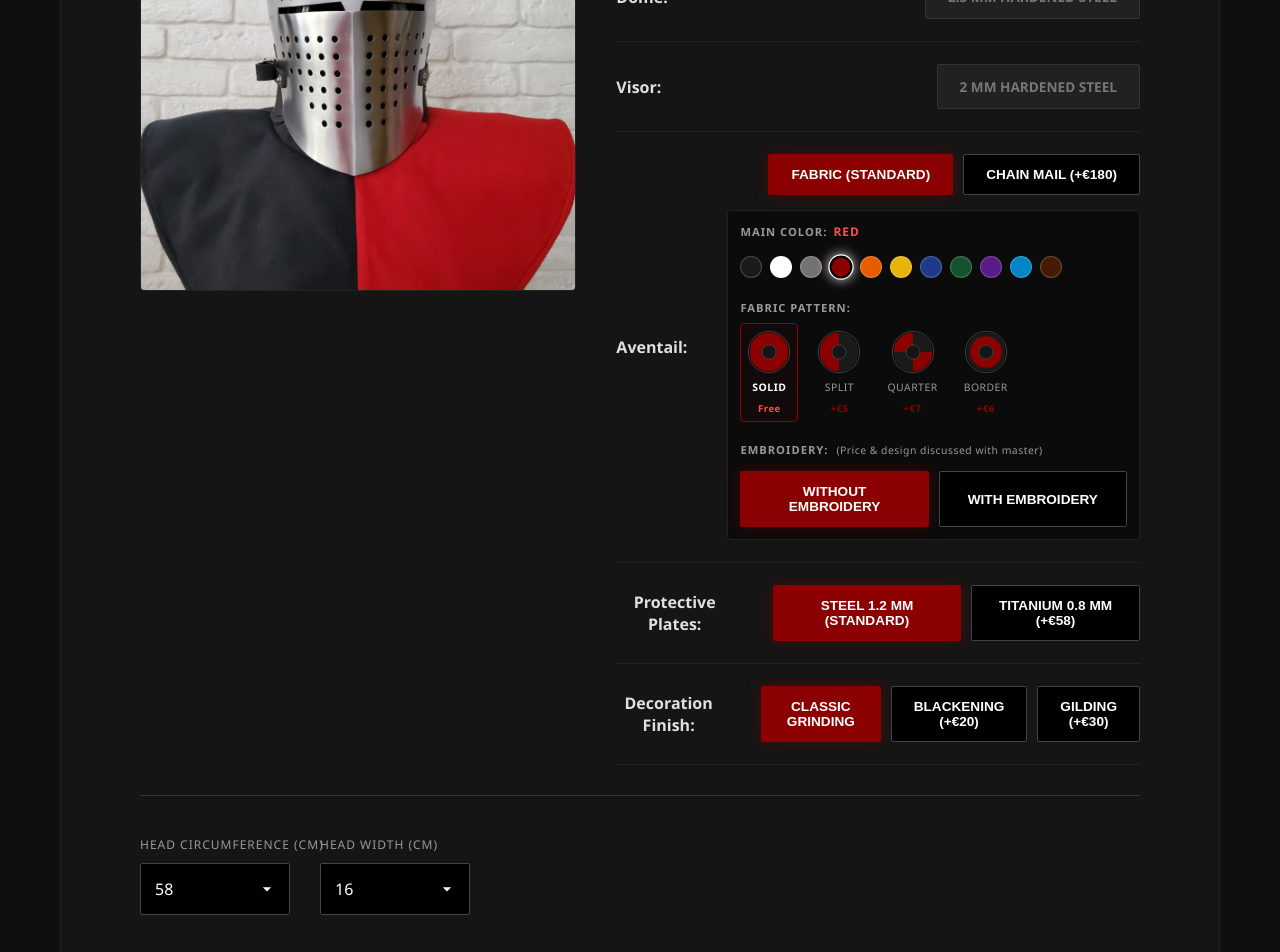
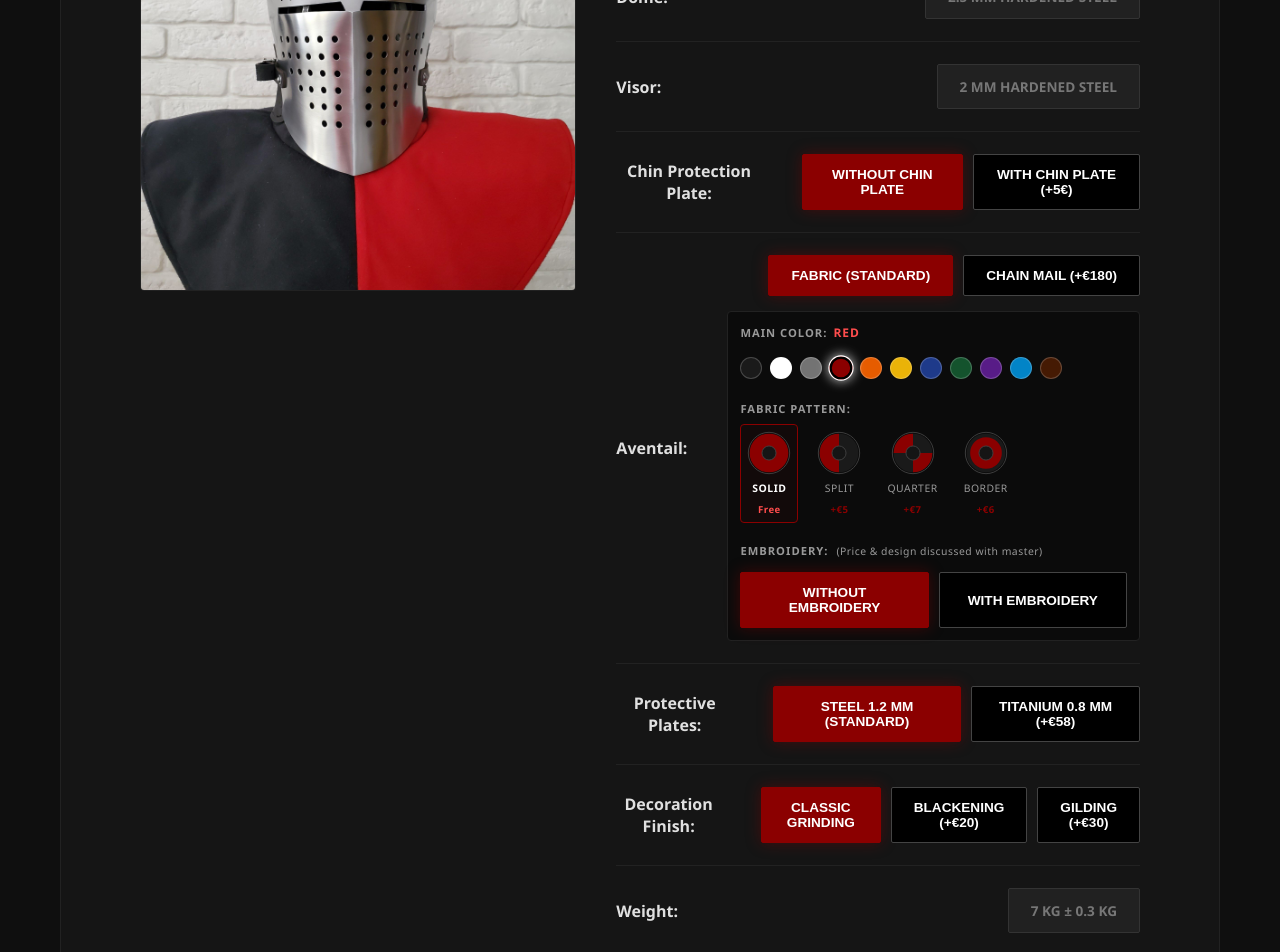
Before and after one commit to Sadovenko555/gorilla-armor-l, a React (Vite) app: page / in a window 1280 px wide. Shown: the part 1980-2932 px from the top of the page. Built offline with nearby package versions, Linux system fonts and the light colour scheme.

Commit message:
add chin plate

```diff
--- a/src/components/Calculator.jsx
+++ b/src/components/Calculator.jsx
@@ -57,6 +57,7 @@ const PatternIcon = ({ type, primaryHex, secondaryHex }) => {
 
 const Calculator = () => {
   const [selectedHelmet, setSelectedHelmet] = useState(helmetsData[0]);
+  const [optChin, setOptChin] = useState(helmetsData[0].options.chinPlate?.[0] || null);
   const [optAv, setOptAv] = useState(helmetsData[0].options.aventail?.[0] || null);
   const [optPlates, setOptPlates] = useState(helmetsData[0].options.plates?.[0] || null);
   const [optDecor, setOptDecor] = useState(helmetsData[0].options.decoration?.[0] || null);
@@ -76,7 +77,7 @@ const Calculator = () => {
   const [address, setAddress] = useState('');
   const [zipCode, setZipCode] = useState('');
   const [notes, setNotes] = useState('');
-  const [isSending, setIsSending] = useState(false); // Стейт для предотвращения спама кликами
+  const [isSending, setIsSending] = useState(false);
 
   const generateRange = (start, end, step) => {
     const range = [];
@@ -89,6 +90,7 @@ const Calculator = () => {
 
   const handleHelmetChange = (h) => {
     setSelectedHelmet(h);
+    setOptChin(h.options.chinPlate?.[0] || null);
     const defaultAv = h.options.aventail?.[0] || null;
     setOptAv(defaultAv);
     setOptPlates(h.options.plates?.[0] || null);
@@ -102,6 +104,7 @@ const Calculator = () => {
   const patternPriceMod = optAv?.label.includes('Fabric') ? (patternPrices[fabricPattern] || 0) : 0;
 
   const totalPrice = selectedHelmet.basePrice +
+    (optChin?.priceMod || 0) +
     (optAv?.priceMod || 0) +
     patternPriceMod +
     (optPlates?.priceMod || 0) +
@@ -110,14 +113,12 @@ const Calculator = () => {
   const sendOrder = (e) => {
     e.preventDefault();
 
-    // 1. Проверка базовых полей доставки
     if (!fullName || !email || !country || !city || !address || !zipCode) {
       return alert("Please fill in all the shipping and contact details!");
     }
 
     setIsSending(true);
 
-    // 2. Безопасный сбор данных о цвете ткани
     const primaryColorName = primaryColor?.name || primaryColor?.label || 'Not selected';
     const secondaryColorName = secondaryColor?.name || secondaryColor?.label || 'Not selected';
 
@@ -132,11 +133,20 @@ const Calculator = () => {
       ? `${optAv.label}${isFabric ? ` (Pattern: ${fabricPattern || 'Solid'}, ${colorDetails}${embroideryDetails})` : ''}`
       : 'None (Standard Chain Mail)';
 
-    // 3. Формируем общие переменные для обоих шаблонов
+    // Логика определения защитной пластины для EmailJS
+    let chinPlateDetails = 'Not applicable';
+    if (selectedHelmet.specs.chinPlate) {
+      chinPlateDetails = 'Included by default';
+    } else if (optChin) {
+      chinPlateDetails = optChin.label;
+    }
+
     const templateParams = {
       helmet_name: selectedHelmet?.name || selectedHelmet?.label || 'Spoleto',
       price: totalPrice ? `€${totalPrice}` : '0',
+      weight: selectedHelmet.specs.weight || '7 kg ± 0.3 kg',
       measurements: `Circumference ${headCirc || 0}cm, Width ${headWidth || 0}cm`,
+      chin_plate: chinPlateDetails,
       aventail: aventailDetails,
       plates: optPlates?.label || optPlates?.name || 'Standard',
       decoration: optDecor?.label || optDecor?.name || 'Classic',
@@ -152,22 +162,15 @@ const Calculator = () => {
     console.log("=== INITIATING EMAILJS ORDER PROCESS ===");
     console.log(templateParams);
 
-    // 4. Последовательная отправка двух писем
-    // Сначала шлем администратору (тебе)
     emailjs.send('service_g88mmxa', 'template_dksx62t', templateParams, 'QQpVRTj7aSUlz_3-2')
       .then((adminResponse) => {
         console.log('1. Admin Notification Sent:', adminResponse);
-
-        // Сразу же запускаем отправку клиенту (замени 'template_customer_confirm' на ID своего нового шаблона)
         return emailjs.send('service_g88mmxa', 'template_km157w6', templateParams, 'QQpVRTj7aSUlz_3-2');
       })
       .then((customerResponse) => {
         console.log('2. Customer Confirmation Sent:', customerResponse);
-
-        // Успешный исход для обоих писем
         alert('Order sent successfully! A confirmation email has been sent to the client.');
 
-        // Сброс полей формы
         setFullName('');
         setEmail('');
         setCountry('');
@@ -228,6 +231,24 @@ const Calculator = () => {
                   <div className="spec-static-btn">{selectedHelmet.specs.visor || selectedHelmet.specs.face}</div>
                 </div>
               </li>
+
+              {/* 1. Добавленная графа: Захисна пластина підборіддя (между visor и aventail) */}
+              {(selectedHelmet.options.chinPlate || selectedHelmet.specs.chinPlate) && (
+                <li>
+                  <strong>Chin Protection Plate:</strong>
+                  <div className="mini-buttons">
+                    {selectedHelmet.options.chinPlate ? (
+                      selectedHelmet.options.chinPlate.map((c, i) => (
+                        <button key={i} className={optChin?.label === c.label ? 'selected' : ''} onClick={() => setOptChin(c)}>
+                          {c.label}
+                        </button>
+                      ))
+                    ) : (
+                      <div className="spec-static-btn">{selectedHelmet.specs.chinPlate}</div>
+                    )}
+                  </div>
+                </li>
+              )}
 
               <li>
                 <strong>Aventail:</strong>
@@ -353,6 +374,14 @@ const Calculator = () => {
                   ))}
                 </div>
               </li>
+
+              {/* 2. Добавленная графа: Масса изделия (Weight) */}
+              <li>
+                <strong>Weight:</strong>
+                <div className="mini-buttons">
+                  <div className="spec-static-btn">{selectedHelmet.specs.weight}</div>
+                </div>
+              </li>
             </ul>
           </div>
         </div>
@@ -426,7 +455,7 @@ const Calculator = () => {
               />
             </div>
 
-            <div className="input-group full-width">
+            <div className="input-group " className="input-group full-width">
               <label>Full Address</label>
               <input
                 type="text"
--- a/src/data/helmets.js
+++ b/src/data/helmets.js
@@ -4,8 +4,9 @@ export const helmetsData = [
     name: 'Spoleto',
     image: '/images/spoleto.jpg',
     basePrice: 670,
-    specs: { dome: '2.5 mm hardened steel', visor: '2 mm hardened steel' },
+    specs: { dome: '2.5 mm hardened steel', visor: '2 mm hardened steel', weight: '7 kg ± 0.3 kg' },
     options: {
+      chinPlate: [{ label: 'Without Chin Plate', priceMod: 0 }, { label: 'With Chin Plate (+5€)', priceMod: 5 }],
       aventail: [{ label: 'Fabric (Standard)', priceMod: 0 }, { label: 'Chain Mail', priceMod: 180 }],
       plates: [{ label: 'Steel 1.2 mm (Standard)', priceMod: 0 }, { label: 'Titanium 0.8 mm', priceMod: 58 }],
       decoration: [{ label: 'Classic Grinding', priceMod: 0 }, { label: 'Blackening', priceMod: 20 }, { label: 'Gilding', priceMod: 30 }]
@@ -16,7 +17,7 @@ export const helmetsData = [
     name: 'Klappviser (Pigface)',
     image: '/images/pigface.png',
     basePrice: 720,
-    specs: { dome: '2.5 mm hardened steel', visor: '2 mm hardened steel' },
+    specs: { dome: '2.5 mm hardened steel', visor: '2 mm hardened steel', chinPlate: 'Included by default', weight: '7 kg ± 0.3 kg' },
     options: {
       aventail: [{ label: 'Fabric (Standard)', priceMod: 0 }, { label: 'Chain Mail', priceMod: 180 }],
       plates: [{ label: 'Steel 1.2 mm (Standard)', priceMod: 0 }, { label: 'Titanium 0.8 mm', priceMod: 58 }],
@@ -28,8 +29,9 @@ export const helmetsData = [
     name: 'Romance Of Alexander',
     image: '/images/romance-alexander.png',
     basePrice: 720,
-    specs: { dome: '2.5 mm hardened steel', visor: '2 mm hardened steel + 1mm Cross' },
+    specs: { dome: '2.5 mm hardened steel', visor: '2 mm hardened steel + 1mm Cross', weight: '7 kg ± 0.3 kg' },
     options: {
+      chinPlate: [{ label: 'Without Chin Plate', priceMod: 0 }, { label: 'With Chin Plate (+5€)', priceMod: 5 }],
       aventail: [{ label: 'Fabric (Standard)', priceMod: 0 }, { label: 'Chain Mail', priceMod: 180 }],
       plates: [{ label: 'Steel 1.2 mm (Standard)', priceMod: 0 }, { label: 'Titanium 0.8 mm', priceMod: 58 }],
       decoration: [{ label: 'Classic Cross', priceMod: 0 }, { label: 'Blackening', priceMod: 15 }, { label: 'Gilding', priceMod: 25 }]
@@ -40,7 +42,7 @@ export const helmetsData = [
     name: 'Wolf Ribs',
     image: '/images/wolf-ribs.jpg',
     basePrice: 760,
-    specs: { dome: '2.5 mm hardened steel', visor: 'Ribs 10 mm and 6 mm' },
+    specs: { dome: '2.5 mm hardened steel', visor: 'Ribs 10 mm and 6 mm', chinPlate: 'Included by default', weight: '7 kg ± 0.3 kg' },
     options: {
       aventail: [{ label: 'Fabric (Standard)', priceMod: 0 }, { label: 'Chain Mail', priceMod: 180 }],
       plates: [{ label: 'Steel 1.2 mm (Standard)', priceMod: 0 }, { label: 'Titanium 0.8 mm', priceMod: 58 }],
@@ -52,7 +54,7 @@ export const helmetsData = [
     name: 'English Cross',
     image: '/images/english-cross.jpg',
     basePrice: 790,
-    specs: { dome: '2.5 mm hardened steel', face: 'Steel rods 6 and 8 mm', aventail: 'Chain mail (Standard)' },
+    specs: { dome: '2.5 mm hardened steel', face: 'Steel rods 6 and 8 mm', aventail: 'Chain mail (Standard)', weight: '7 kg ± 0.3 kg' },
     options: {
       aventail: [],
       plates: [{ label: 'No plates', priceMod: 0 }, { label: 'Steel 1.2 mm', priceMod: 45 }, { label: 'Titanium 0.8 mm', priceMod: 58 }],
@@ -64,7 +66,7 @@ export const helmetsData = [
     name: 'Nasal',
     image: '/images/nasal.png',
     basePrice: 800,
-    specs: { dome: '2.5 mm hardened steel', face: 'Rods 6/8 mm + 2mm nose guard', aventail: 'Chain mail (Standard)' },
+    specs: { dome: '2.5 mm hardened steel', face: 'Rods 6/8 mm + 2mm nose guard', aventail: 'Chain mail (Standard)', weight: '7 kg ± 0.3 kg' },
     options: {
       aventail: [],
       plates: [{ label: 'No plates', priceMod: 0 }, { label: 'Steel 1.2 mm', priceMod: 45 }, { label: 'Titanium 0.8 mm', priceMod: 58 }],
```
